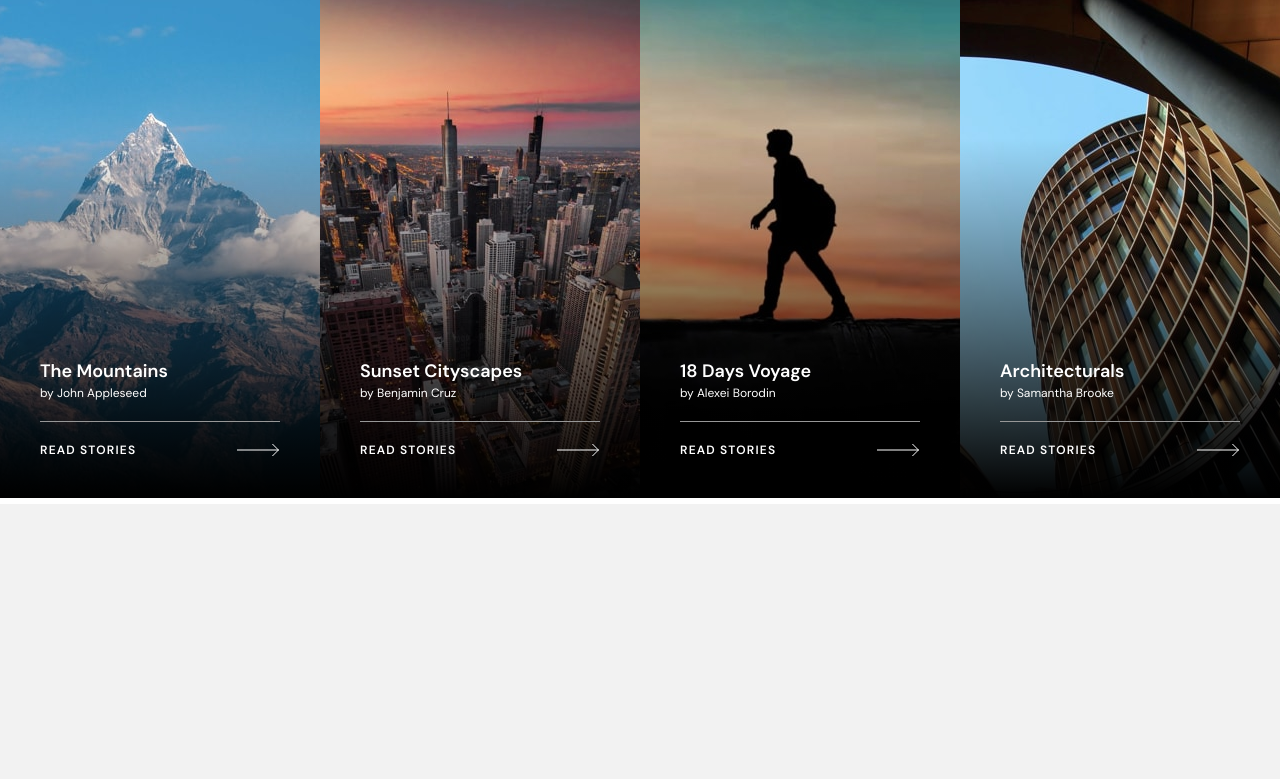
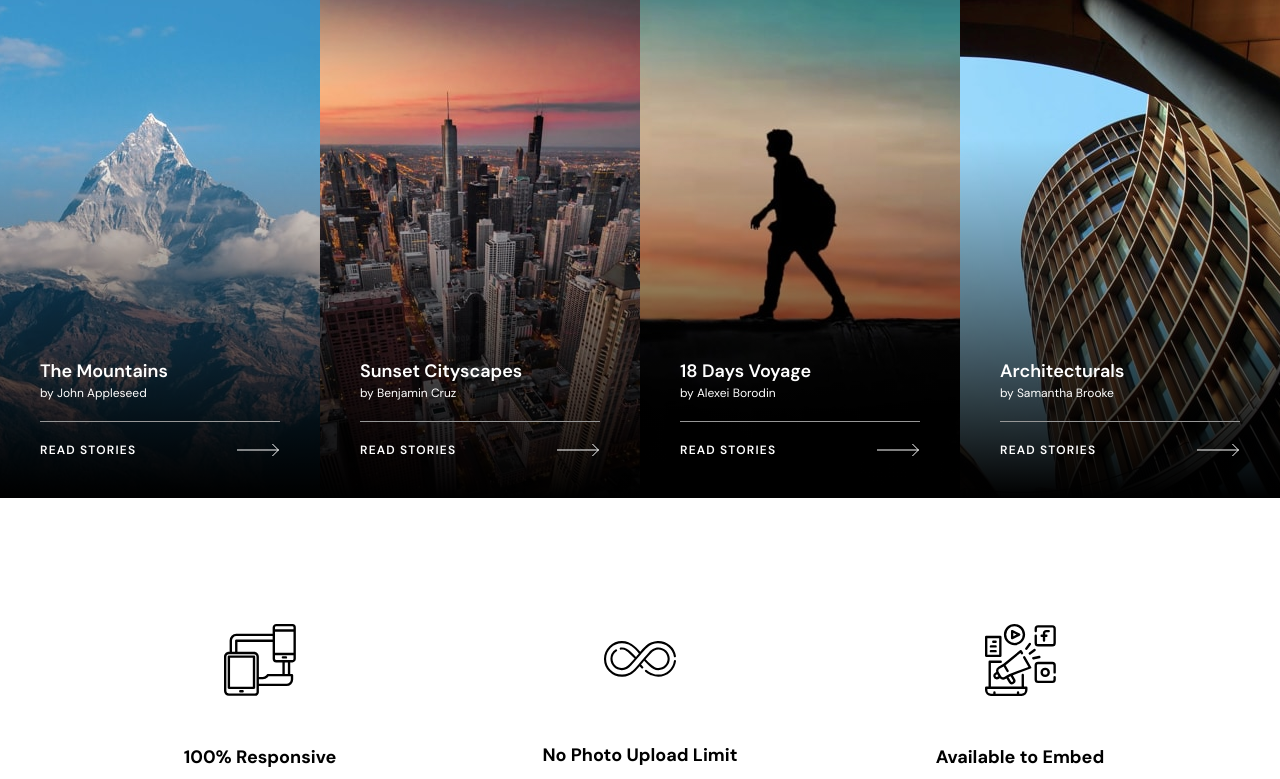
Before and after one commit to SeyrenZ/photosnap_landing_page, a Next.js app: page / in a window 1280 px wide. Shown: the part 2018-2797 px from the top of the page. Before the commit the page ends 2522 px from the top, so only its background shows below. Built offline with nearby package versions, Linux system fonts and the light colour scheme.

Commit message:
feat: capability.tsx

```diff
--- a/src/app/globals.css
+++ b/src/app/globals.css
@@ -5,5 +5,8 @@
 body {
   margin: 0;
   padding: 0;
-  background-color: #f2f2f2 ;
+  background-image: url('/landscape.jpg') ;
+  background-size: cover;
+  background-repeat: no-repeat;
+  backdrop-filter: blur(5px);
 }
--- a/src/app/layout.tsx
+++ b/src/app/layout.tsx
@@ -1,7 +1,7 @@
 import type { Metadata } from "next";
 import { DM_Sans } from "next/font/google";
 import "./globals.css";
-import Navbar from "@/components/Navbar";
+import { Footer, Navbar } from "@/components";
 
 const DmSans = DM_Sans({ subsets: ["latin"] });
 
@@ -20,6 +20,7 @@ export default function RootLayout({
       <body className={DmSans.className}>
         <Navbar />
         {children}
+        <Footer />
       </body>
     </html>
   );
--- a/src/app/page.tsx
+++ b/src/app/page.tsx
@@ -1,7 +1,10 @@
-import Header from "@/components/Header";
-import HomeContent1 from "@/components/HomeContent1";
-import HomeContent2 from "@/components/HomeContent2";
-import HomeContent3 from "@/components/HomeContent3";
+import {
+  Header,
+  HomeContent1,
+  HomeContent2,
+  HomeContent3,
+  Capability,
+} from "@/components";
 
 export default function Home() {
   return (
@@ -10,6 +13,7 @@ export default function Home() {
       <HomeContent1 />
       <HomeContent2 />
       <HomeContent3 />
+      <Capability />
     </main>
   );
 }
--- a/src/components/Capability.tsx
+++ b/src/components/Capability.tsx
@@ -0,0 +1,55 @@
+import React from "react";
+import { EmbedProp, NoLimitProp, ResponsiveProp } from "./svgs";
+
+const Capability = () => {
+  return (
+    <div className="w-full h-auto">
+      <div className="w-full max-w-[1440px] px-[165px] py-[120px] mx-auto bg-white flex items-center justify-center">
+        <div className="flex items-center justify-center lg:flex-row flex-col gap-x-[30px] gap-y-16">
+          <div className="lg:w-[350px] md:w-[457px] w-[310px] h-[236px] flex flex-col items-center gap-y-12">
+            <div className="flex items-center justify-center h-[71px]">
+              <ResponsiveProp />
+            </div>
+            <div className="flex flex-col items-center gap-y-4">
+              <div className="text-lg font-bold">100% Responsive</div>
+              <div className="text-sm leading-[25px] text-center">
+                No matter which the device you’re on, our site is
+                <br className="lg:block hidden" /> fully responsive and stories
+                look beautiful on any
+                <br className="lg:block hidden" /> screen.
+              </div>
+            </div>
+          </div>
+          <div className="lg:w-[350px] md:w-[457px] w-[310px] h-[236px] flex flex-col items-center gap-y-12">
+            <div className="flex items-center justify-center h-[71px]">
+              <NoLimitProp />
+            </div>
+            <div className="flex flex-col items-center gap-y-4">
+              <div className="text-lg font-bold">No Photo Upload Limit</div>
+              <div className="text-sm leading-[25px] text-center">
+                Our tool has no limits on uploads or bandwidth.
+                <br className="lg:block hidden" /> Freely upload in bulk and
+                share all of your stories
+                <br className="lg:block hidden" /> in one go.
+              </div>
+            </div>
+          </div>
+          <div className="lg:w-[350px] md:w-[457px] w-[310px] h-[236px] flex flex-col items-center gap-y-12">
+            <div className="flex items-center justify-center h-[71px]">
+              <EmbedProp />
+            </div>
+            <div className="flex flex-col items-center gap-y-4">
+              <div className="text-lg font-bold">Available to Embed</div>
+              <div className="text-sm leading-[25px] text-center">
+                Embed Tweets, Facebook posts, Instagram media, Vimeo or YouTube
+                videos, Google Maps, and more.
+              </div>
+            </div>
+          </div>
+        </div>
+      </div>
+    </div>
+  );
+};
+
+export default Capability;
--- /dev/null
+++ b/src/components/Footer.tsx
@@ -0,0 +1,14 @@
+import React from "react";
+import { LogoProp } from "./svgs";
+
+const Footer = () => {
+  return (
+    <div className="w-full h-auto bg-black">
+      <div className="w-full max-w-[1440px] mx-auto px-[171px]">
+        <LogoProp />
+      </div>
+    </div>
+  );
+};
+
+export default Footer;
--- a/src/components/Header.tsx
+++ b/src/components/Header.tsx
@@ -5,7 +5,7 @@ import { ArrowWhiteProp } from "./svgs";
 
 const Header = () => {
   return (
-    <div className="w-full md:h-[650px] h-auto max-auto">
+    <div className="w-full md:h-[650px] h-auto">
       <div className="w-full h-full max-w-[1440px] mx-auto flex md:flex-row flex-col items-center">
         <div className="w-full lg:max-w-[610px] md:min-w-[495px] h-full md:p-0 px-[33px] py-20 flex items-center justify-center bg-black">
           <div className="flex flex-col items-start gap-y-5">
--- a/src/components/HomeContent1.tsx
+++ b/src/components/HomeContent1.tsx
@@ -5,7 +5,7 @@ import { ArrowBlackProp, ArrowWhiteProp } from "./svgs";
 
 const HomeContent1 = () => {
   return (
-    <div className="w-full md:h-[650px] h-auto max-auto">
+    <div className="w-full md:h-[650px] h-auto ">
       <div className="w-full h-full max-w-[1440px] mx-auto flex md:flex-row flex-col items-center">
         <div className="w-full max-w-[830px] md:min-h-[650px] min-h-[294px] bg-beautifulStories bg-cover bg-center" />
         <div className="w-full lg:max-w-[610px] md:min-w-[495px] h-full md:p-0 px-[33px] py-20 flex items-center justify-center bg-white">
--- a/src/components/HomeContent2.tsx
+++ b/src/components/HomeContent2.tsx
@@ -5,7 +5,7 @@ import { ArrowBlackProp, ArrowWhiteProp } from "./svgs";
 
 const HomeContent2 = () => {
   return (
-    <div className="w-full md:h-[650px] h-auto max-auto">
+    <div className="w-full md:h-[650px] h-auto ">
       <div className="w-full h-full max-w-[1440px] mx-auto flex md:flex-row flex-col items-center">
         <div className="w-full lg:max-w-[610px] md:min-w-[495px] h-full md:p-0 px-[33px] py-20 flex items-center justify-center bg-white">
           <div className="flex flex-col items-start gap-y-5">
--- a/src/components/HomeContent3.tsx
+++ b/src/components/HomeContent3.tsx
@@ -34,8 +34,8 @@ const HomeContent3 = () => {
   ];
 
   return (
-    <div className="w-full h-auto">
-      <div className="w-full max-w-[1440px] mx-auto h-auto grid lg:grid-cols-4 sm:grid-cols-2 grid-cols-1 relative">
+    <div className="w-full h-auto relative z-10">
+      <div className="w-full max-w-[1440px] bg-white mx-auto h-auto grid lg:grid-cols-4 sm:grid-cols-2 grid-cols-1 relative">
         <div className="absolute z-10 w-full h-[6px] bottom-0 bg-white lg:block hidden" />
         {stories.map((story, index) => (
           <div
@@ -47,9 +47,9 @@ const HomeContent3 = () => {
               width={362}
               height={500}
               alt=""
-              className="absolute z-10 w-full h-full object-center object-cover"
+              className="absolute w-full h-full object-center object-cover"
             />
-            <div className="w-full h-[360px] p-10 bg-gradient-to-t from-black to-transparent flex flex-col items-start justify-end gap-y-5 relative z-20">
+            <div className="w-full h-[360px] p-10 bg-gradient-to-t from-black to-transparent flex flex-col items-start justify-end gap-y-5 relative z-10">
               <div className="flex flex-col">
                 <div className="text-white text-lg font-semibold">
                   {story.title}
--- a/src/components/Navbar.tsx
+++ b/src/components/Navbar.tsx
@@ -22,9 +22,12 @@ const Navbar = () => {
   };
 
   return (
-    <div className="w-full h-auto bg-white fixed">
+    <div className="w-full h-auto bg-white fixed z-50">
       {isMenuOpen && (
-        <div className="fixed inset-0 bg-black opacity-40 z-30 sm:hidden block"></div>
+        <div
+          className="fixed inset-0 bg-black opacity-40 z-40 sm:hidden block"
+          onClick={handleMenu}
+        ></div>
       )}
       <div className="md:hidden block">
         <div
@@ -52,7 +55,7 @@ const Navbar = () => {
           </Link>
         </div>
       </div>
-      <div className="w-full max-w-[1440px] mx-auto px-6 md:px-[39px] lg:px-[165px] py-7 bg-white flex items-center justify-between relative z-50">
+      <div className=" w-full max-w-[1440px] mx-auto px-6 md:px-[39px] lg:px-[165px] py-7 bg-white flex items-center justify-between relative z-50">
         <Link
           href="#"
           className="hover:scale-110 transition ease-in-out duration-300"
--- /dev/null
+++ b/src/components/index.ts
@@ -0,0 +1,7 @@
+export { default as Header } from "./Header";
+export { default as HomeContent1 } from "./HomeContent1";
+export { default as HomeContent2 } from "./HomeContent2";
+export { default as HomeContent3 } from "./HomeContent3";
+export { default as Capability } from "./Capability";
+export { default as Footer } from "./Footer";
+export { default as Navbar } from "./Navbar";
```
Also changed, not shown: public/landscape.jpg (added).
